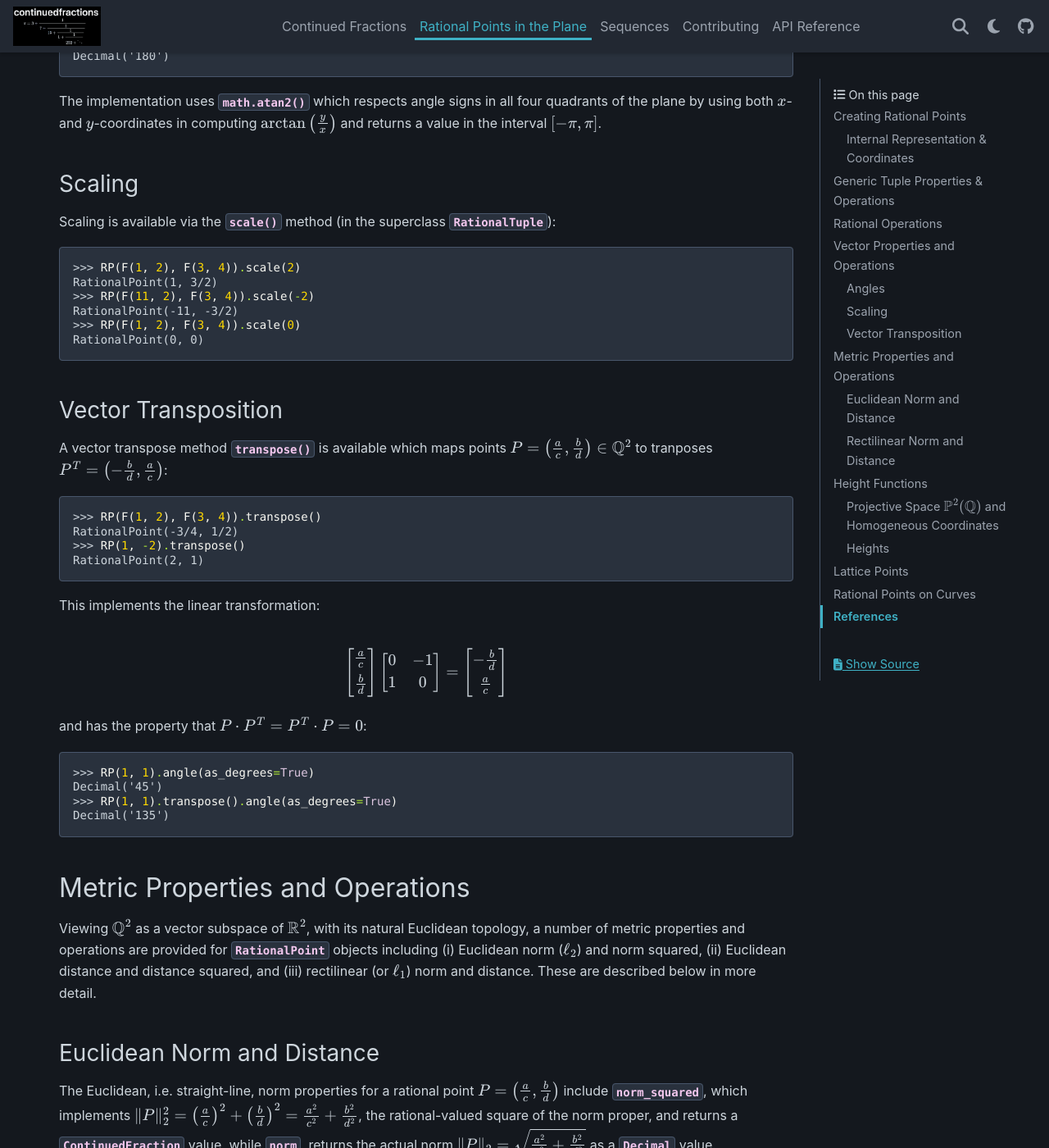
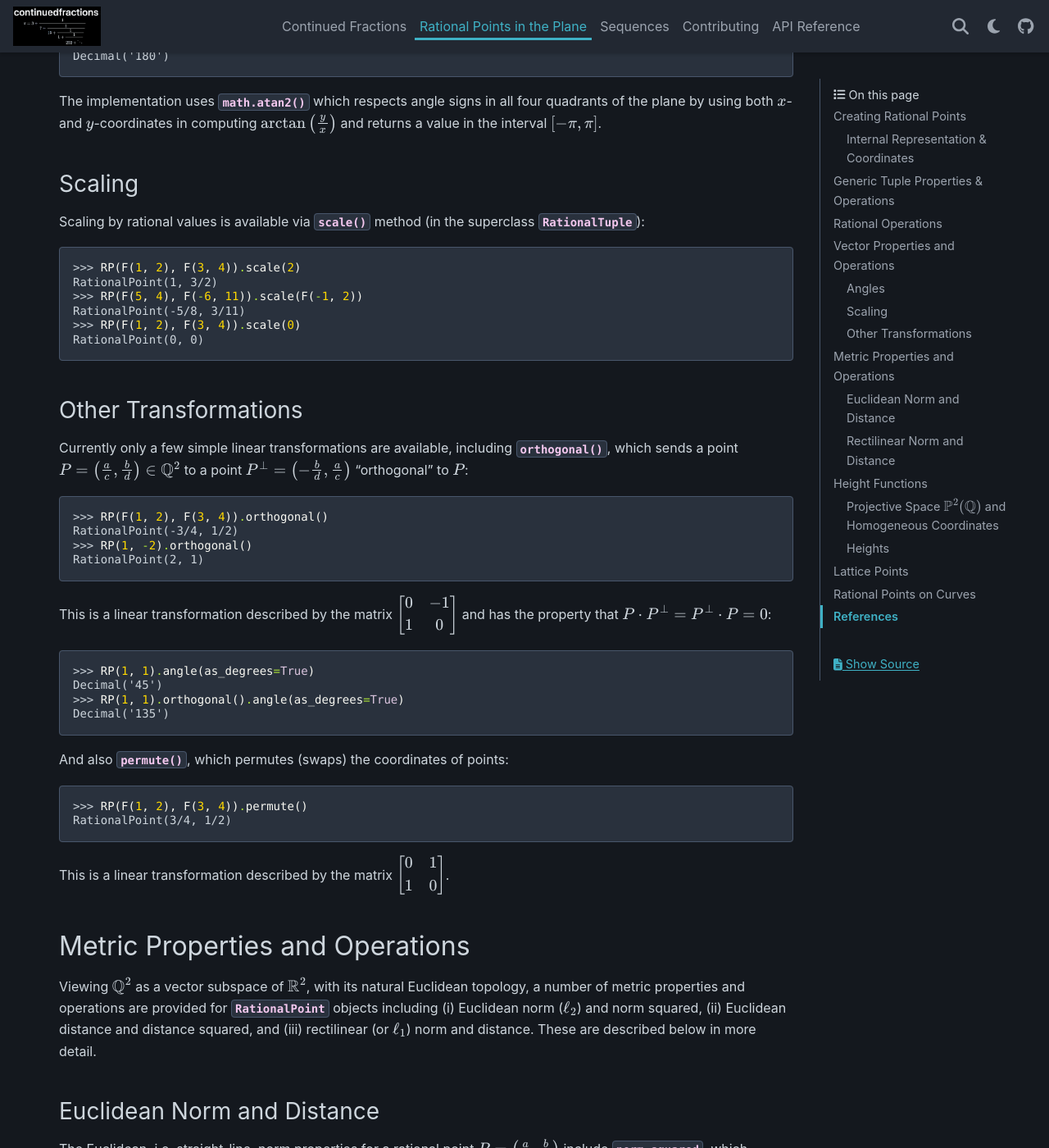
Before and after one commit to sr-murthy/continuedfractions, a Sphinx documentation site: the page built from docs/sources/rational-points.rst, in a window 1280 px wide and 1400 px high, scrolled down 4855 px. Shown: the whole window at 82% size. Built offline with Sphinx 7.4.7 and the PyData theme 0.15.4, drawn with Linux system fonts in a browser that asks for light colours; nearby versions of some CDN libraries; some of the changed text lies outside the part shown.

Commit message:
feat: add coordinate permutation method to `RationalPoint`

```diff
--- a/docs/sources/rational-points.rst
+++ b/docs/sources/rational-points.rst
@@ -229,45 +229,48 @@ The implementation uses :py:func:`math.atan2` which respects angle signs in all
 Scaling
 ~~~~~~~
 
-Scaling is available via the :py:meth:`~continuedfractions.rational_points.RationalTuple.scale` method (in the superclass :py:class:`~continuedfractions.rational_points.RationalTuple`):
+Scaling by rational values is available via :py:meth:`~continuedfractions.rational_points.RationalTuple.scale` method (in the superclass :py:class:`~continuedfractions.rational_points.RationalTuple`):
 
 .. code:: python
 
    >>> RP(F(1, 2), F(3, 4)).scale(2)
    RationalPoint(1, 3/2)
-   >>> RP(F(11, 2), F(3, 4)).scale(-2)
-   RationalPoint(-11, -3/2)
+   >>> RP(F(5, 4), F(-6, 11)).scale(F(-1, 2))
+   RationalPoint(-5/8, 3/11)
    >>> RP(F(1, 2), F(3, 4)).scale(0)
    RationalPoint(0, 0)
 
-.. _rational-points.vector-transpose:
+.. _rational-points.other-transformations:
 
-Vector Transposition
-~~~~~~~~~~~~~~~~~~~~
+Other Transformations
+~~~~~~~~~~~~~~~~~~~~~
 
-A vector transpose method :py:meth:`~continuedfractions.rational_points.RationalPoint.transpose` is available which maps points :math:`P = \left(\frac{a}{c}, \frac{b}{d}\right) \in \mathbb{Q}^2` to tranposes :math:`P^T = \left(-\frac{b}{d}, \frac{a}{c}\right)`:
+Currently only a few simple linear transformations are available, including :py:meth:`~continuedfractions.rational_points.RationalPoint.orthogonal`, which sends a point :math:`P = \left(\frac{a}{c}, \frac{b}{d}\right) \in \mathbb{Q}^2` to a point :math:`P^{\perp} = \left(-\frac{b}{d}, \frac{a}{c}\right)` "orthogonal" to :math:`P`:
 
 .. code:: python
 
-   >>> RP(F(1, 2), F(3, 4)).transpose()
+   >>> RP(F(1, 2), F(3, 4)).orthogonal()
    RationalPoint(-3/4, 1/2)
-   >>> RP(1, -2).transpose()
+   >>> RP(1, -2).orthogonal()
    RationalPoint(2, 1)
 
-This implements the linear transformation:
-
-.. math::
-
-   \begin{bmatrix}\frac{a}{c} \\ \frac{b}{d} \end{bmatrix} \begin{bmatrix}0 & -1 \\1 & 0 \end{bmatrix} = \begin{bmatrix} -\frac{b}{d} \\ \frac{a}{c} \end{bmatrix}
-
-and has the property that :math:`P \cdot P^T = P^T \cdot P = 0`:
+This is a linear transformation described by the matrix :math:`\begin{bmatrix}0 & -1 \\1 & 0 \end{bmatrix}` and has the property that :math:`P \cdot P^{\perp} = P^{\perp} \cdot P = 0`:
 
 .. code:: python
 
    >>> RP(1, 1).angle(as_degrees=True)
    Decimal('45')
-   >>> RP(1, 1).transpose().angle(as_degrees=True)
+   >>> RP(1, 1).orthogonal().angle(as_degrees=True)
    Decimal('135')
+
+And also :py:meth:`~continuedfractions.rational_points.RationalPoint.permute`, which permutes (swaps) the coordinates of points:
+
+.. code:: python
+
+   >>> RP(F(1, 2), F(3, 4)).permute()
+   RationalPoint(3/4, 1/2)
+
+This is a linear transformation described by the matrix :math:`\begin{bmatrix}0 & 1 \\1 & 0 \end{bmatrix}`.
 
 .. _rational-points.metrics:
 
@@ -307,7 +310,7 @@ The ``RP(1, 1)`` examples involve the rational point :math:`(1, 1)` whose Euclid
    >>> abs(RP(F(3, 5), F(4, 5)))
    Decimal('1')
 
-The implementation of Euclidean norm here is based on :py:meth:`~continuedfractions.rational_points.RationalPoint.dot`, which implements the standard dot product :math:`(x, y) \cdot (x', y') = xx' + yy'` of vectors in :math:`\mathbb{R}^2`.
+The implementation of Euclidean norm here is based on :py:meth:`~continuedfractions.rational_points.RationalPoint.dot`, which implements the standard dot product :math:`(x, y) \cdot (x', y')^T = xx' + yy'` of vectors in :math:`\mathbb{R}^2`.
 
 The rational points of unit norm lie on the unit circle :math:`C_1: x^2 + y^2 = 1`, and this can be checked simply by checking the norm squared:
 
```
Also changed, not shown: other parts of docs/sources/rational-points.rst (+1 -1 lines), 2 other files.
